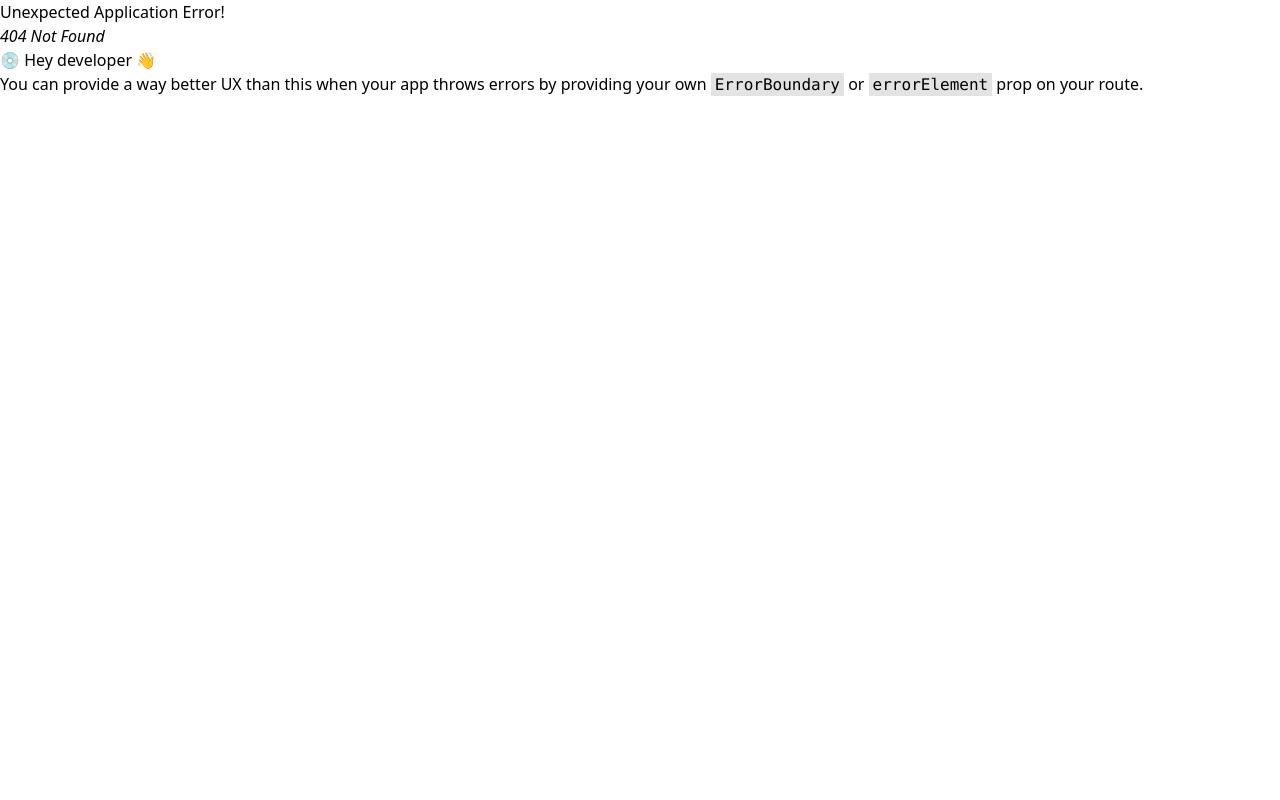
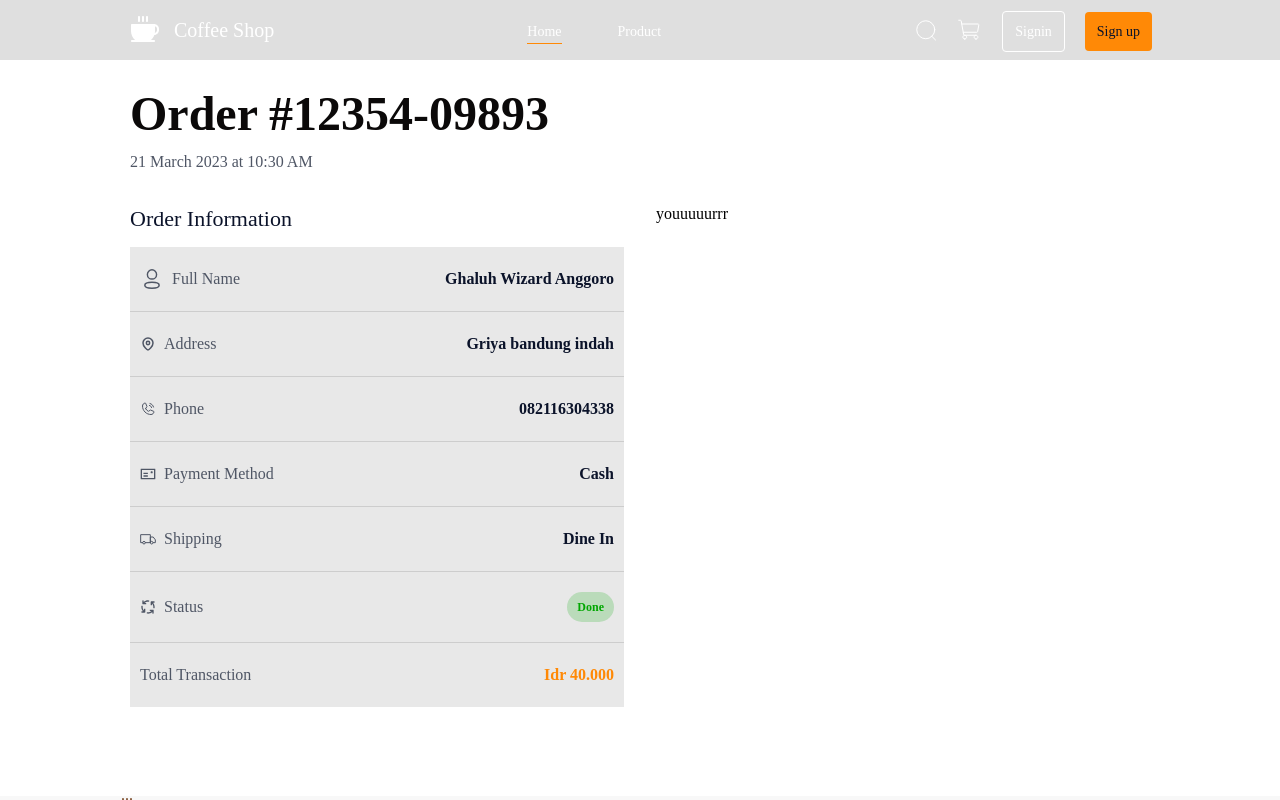
Before and after one commit to adityabastyas/koda-b6-react, a React (Vite) app: page /detail-order in a window 1280 px wide. Before the commit this address had no page. Shown: the top 800 px of the page. Built offline with nearby package versions, Linux system fonts and the light colour scheme.

Commit message:
feat: add new structure detail order information customer and styling

```diff
--- a/src/App.jsx
+++ b/src/App.jsx
@@ -8,6 +8,7 @@ import Products from "./pages/Products";
 import DetailProduct from "./pages/DetailProduct";
 import CheckoutProduct from "./pages/CheckoutProduct";
 import HistoryOrder from "./pages/HistoryOrder";
+import DetailOrder from "./pages/DetailOrder";
 
 const router = createBrowserRouter([
   {
@@ -32,6 +33,10 @@ const router = createBrowserRouter([
       {
         path: "/history-order",
         element: <HistoryOrder />,
+      },
+      {
+        path: "/detail-order",
+        element: <DetailOrder />,
       },
     ],
   },
--- /dev/null
+++ b/src/pages/DetailOrder.jsx
@@ -0,0 +1,117 @@
+import React from "react";
+
+function DetailOrder() {
+  return (
+    <>
+      <main className="font-['Plus_Jakarta_Sans'] px-[130px] pt-[78px] pb-[57px]">
+        {/* Title */}
+        <h1 className='text-[48px] font-bold text-[#0b0909]'>
+          Order #12354-09893
+        </h1>
+
+        {/* Date */}
+        <span className='block mt-px-2.5 mb-7 text-base font-normal text-[#4f5665]'>
+          21 March 2023 at 10:30 AM
+        </span>
+
+        <div className='grid grid-cols-1 md:grid-cols-2 gap-8'>
+          {/* Order Information */}
+          <section className='flex flex-col'>
+            <h3 className='text-[22px] font-normal text-[#0b132a] mb-3'>
+              Order Information
+            </h3>
+
+            {/* Item */}
+            <div className='flex justify-between bg-[#e8e8e8] px-2.5 py-5 border-b border-[#cdcdcd]'>
+              <div className='flex items-center gap-2'>
+                <img src='src/assets/img/icon/Profile.svg' alt='icon profile' />
+                <span className='text-base font-normal text-[#4f5665]'>
+                  Full Name
+                </span>
+              </div>
+              <span className='text-base font-bold text-[#0b132a]'>
+                Ghaluh Wizard Anggoro
+              </span>
+            </div>
+
+            <div className='flex justify-between bg-[#e8e8e8] px-2.5 py-5 border-b border-[#cdcdcd]'>
+              <div className='flex items-center gap-2'>
+                <img
+                  src='src/assets/img/icon/Location.svg'
+                  alt='icon location'
+                />
+                <span className='text-base font-normal text-[#4f5665]'>
+                  Address
+                </span>
+              </div>
+              <span className='text-base font-bold text-[#0b132a]'>
+                Griya bandung indah
+              </span>
+            </div>
+
+            <div className='flex justify-between bg-[#e8e8e8] px-2.5 py-5 border-b border-[#cdcdcd]'>
+              <div className='flex items-center gap-2'>
+                <img src='src/assets/img/icon/PhoneCall.svg' alt='icon phone' />
+                <span className='text-base font-normal text-[#4f5665]'>
+                  Phone
+                </span>
+              </div>
+              <span className='text-base font-bold text-[#0b132a]'>
+                082116304338
+              </span>
+            </div>
+
+            <div className='flex justify-between bg-[#e8e8e8] px-2.5 py-5 border-b border-[#cdcdcd]'>
+              <div className='flex items-center gap-2'>
+                <img
+                  src='src/assets/img/icon/u_postcard.svg'
+                  alt='icon postcard'
+                />
+                <span className='text-base font-normal text-[#4f5665]'>
+                  Payment Method
+                </span>
+              </div>
+              <span className='text-base font-bold text-[#0b132a]'>Cash</span>
+            </div>
+
+            <div className='flex justify-between bg-[#e8e8e8] px-2.5 py-5 border-b border-[#cdcdcd]'>
+              <div className='flex items-center gap-2'>
+                <img src='src/assets/img/icon/truck.svg' alt='icon truck' />
+                <span className='text-base font-normal text-[#4f5665]'>
+                  Shipping
+                </span>
+              </div>
+              <span className='text-base font-bold text-[#0b132a]'>
+                Dine In
+              </span>
+            </div>
+
+            <div className='flex justify-between bg-[#e8e8e8] px-2.5 py-5 border-b border-[#cdcdcd]'>
+              <div className='flex items-center gap-2'>
+                <img src='src/assets/img/icon/process.svg' alt='icon process' />
+                <span className='text-base font-normal text-[#4f5665]'>
+                  Status
+                </span>
+              </div>
+              <span className='text-[12px] font-bold text-[#00a700] bg-[#00a70033] px-2.5 py-1.5 rounded-full'>
+                Done
+              </span>
+            </div>
+
+            <div className='flex justify-between bg-[#e8e8e8] px-2.5 py-5'>
+              <span className='text-base font-normal text-[#4f5665]'>
+                Total Transaction
+              </span>
+              <span className='text-base font-bold text-[#ff8906]'>
+                Idr 40.000
+              </span>
+            </div>
+          </section>
+          <section className='md:col-span-1'>youuuuurrr</section>
+        </div>
+      </main>
+    </>
+  );
+}
+
+export default DetailOrder;
```
